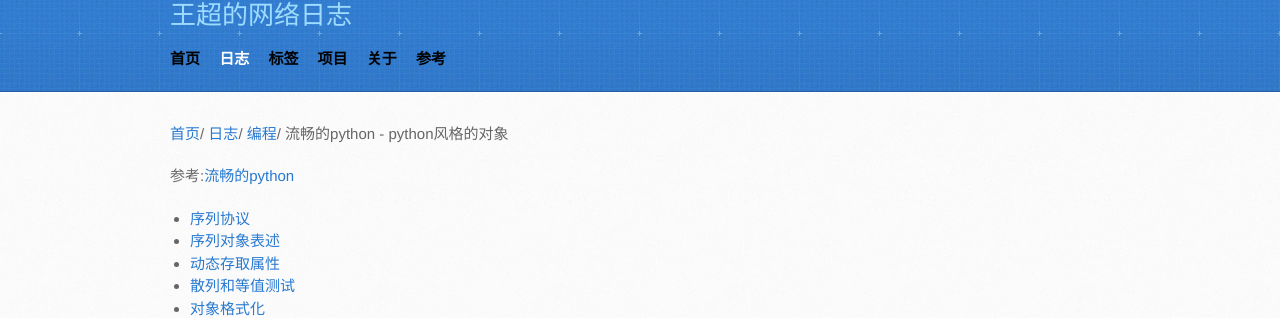
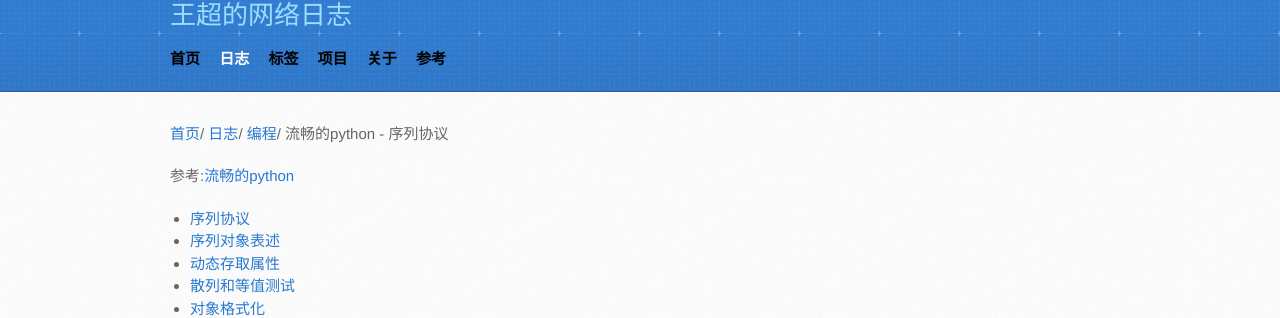
Before and after one commit to hellowac/hellowac.github.io.old, a Jekyll site: the page built from _posts/programing/2017-05-27-fluentpython10.md, in a window 1280 px wide and 900 px high. Shown: the part 127-445 px from the top of the window. Built offline with Jekyll 4.4.1, drawn with Linux system fonts in a browser that asks for light colours; some web fonts are replaced.

Commit message:
更新标题

```diff
--- a/_posts/programing/2017-05-27-fluentpython10.md
+++ b/_posts/programing/2017-05-27-fluentpython10.md
@@ -1,7 +1,7 @@
 ---
 nav: blog
 layout: post
-title: "流畅的python - python风格的对象"
+title: "流畅的python - 序列协议"
 author: "wangchao"
 tags:
   - python
```
